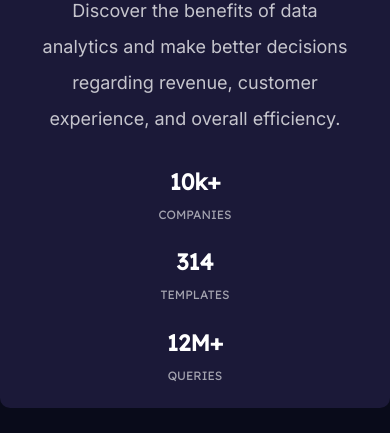
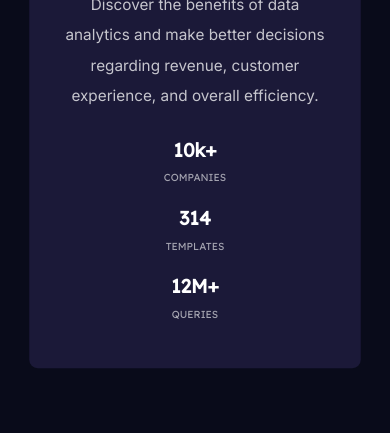
Before and after one commit to N1Coder/CSS-Practice, a plain HTML site: page stats-preview-card-component-main/index.html in a window 390 px wide. Shown: the part 430-863 px from the top of the page. Drawn offline with Linux system fonts and the light colour scheme.

Commit message:
adjusting size for mobile screen

```diff
--- a/stats-preview-card-component-main/css/style.css
+++ b/stats-preview-card-component-main/css/style.css
@@ -96,6 +96,7 @@ body{
         flex-direction: column-reverse;
         max-width: 400px;
         min-height: 800px;
+        transform: scale(0.85);
     }
 
     .container .left-content{
@@ -119,7 +120,7 @@ body{
         justify-content: space-between;
         align-items: center;
         font-family: 'Lexend Deca', sans-serif;
-        margin-top: 2rem;
+        margin: 2rem 0;
         width: 100%;
         flex-direction: column;
     }
```
